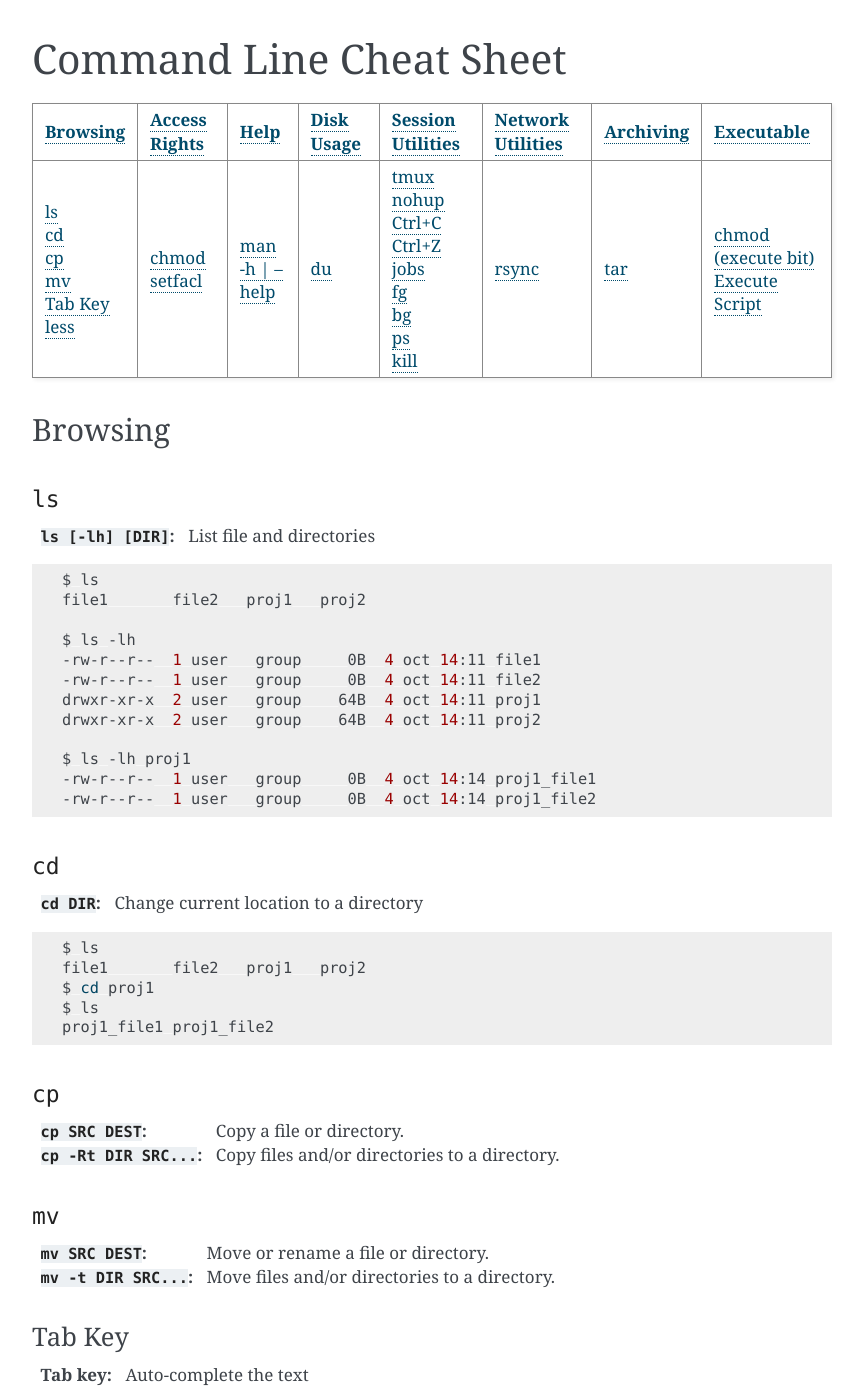
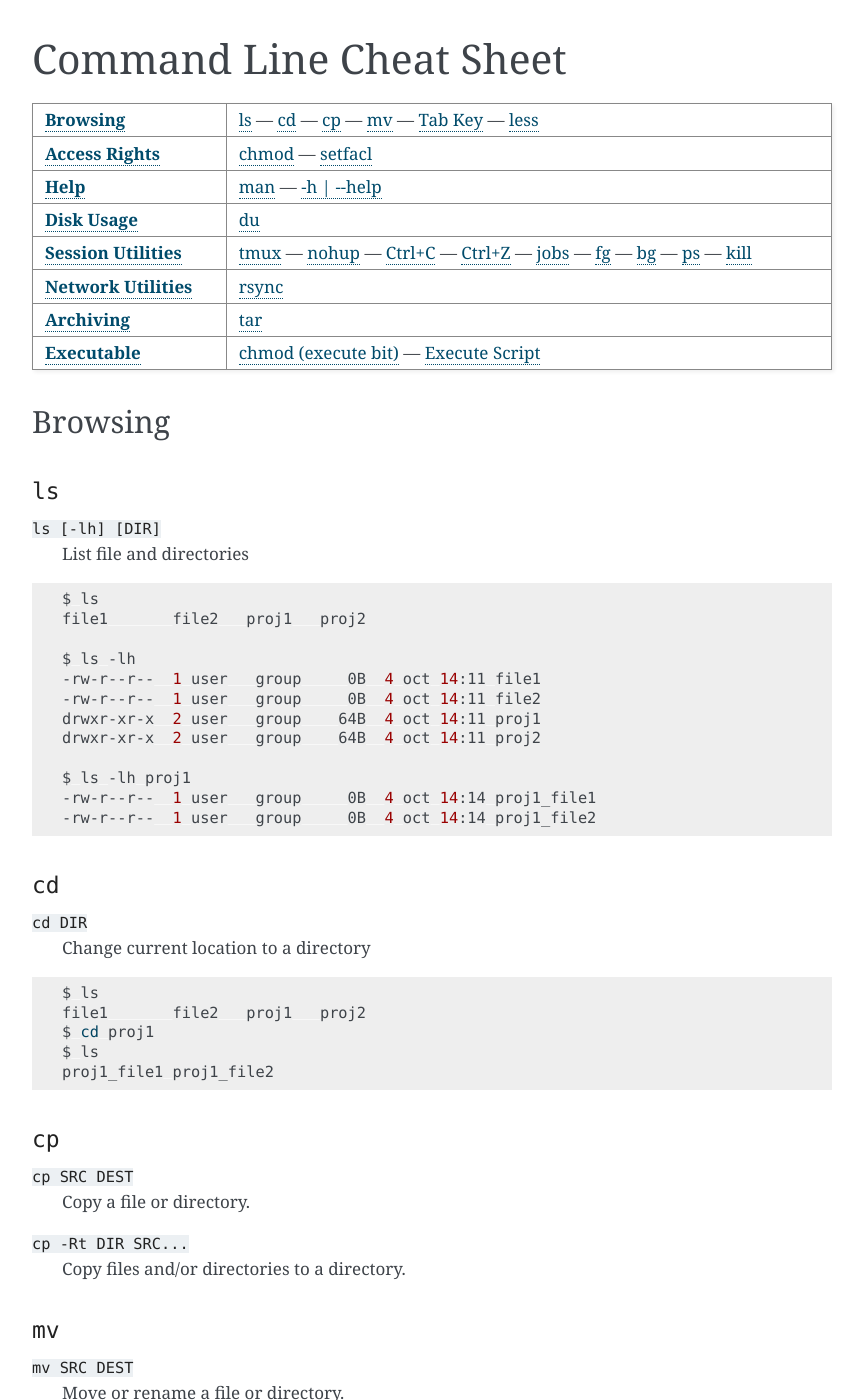
Before and after one commit to satyaog/cli-cheatsheet, a Sphinx documentation site: the page built from docs/source/index.rst, in a window 1280 px wide and 1400 px high. Shown: the whole window, without its empty margins (168-1032 px from the left). Built offline with Sphinx 7.4.7, drawn with Linux system fonts in a browser that asks for light colours; some of the changed text lies outside the part shown.

Commit message:
Update index.rst (#1)
* Update index.rst

```diff
--- a/docs/source/index.rst
+++ b/docs/source/index.rst
@@ -10,40 +9,42 @@ Command Line Cheat Sheet
 \
 
 .. list-table::
-   :header-rows: 1
+   :stub-columns: 1
+   :widths: auto
+   :width: 100%
 
    * - `Browsing`_
-     - `Access Rights`_
-     - `Help`_
-     - `Disk Usage`_
-     - `Session Utilities`_
-     - `Network Utilities`_
-     - `Archiving`_
-     - `Executable`_
-   * - | `ls`_
-       | `cd`_
-       | `cp`_
-       | `mv`_
-       | `Tab Key`_
-       | `less`_
-     - | `chmod`_
-       | `setfacl`_
-     - | `man`_
-       | `-h | --help`_
-     - | `du`_
-     - | `tmux`_
-       | `nohup`_
-       | `Ctrl+C`_
-       | `Ctrl+Z`_
-       | `jobs`_
-       | `fg`_
-       | `bg`_
-       | `ps`_
-       | `kill`_
-     - | `rsync`_
-     - | `tar`_
-     - | `chmod (execute bit)`_
-       | `Execute Script`_
+     - `ls`_ *---*
+       `cd`_ *---*
+       `cp`_ *---*
+       `mv`_ *---*
+       `Tab Key`_ *---*
+       `less`_
+   * - `Access Rights`_
+     - `chmod`_ ---
+       `setfacl`_
+   * - `Help`_
+     - `man`_ ---
+       `-h | \--help`_
+   * - `Disk Usage`_
+     - `du`_
+   * - `Session Utilities`_
+     - `tmux`_ ---
+       `nohup`_ ---
+       `Ctrl+C`_ ---
+       `Ctrl+Z`_ ---
+       `jobs`_ ---
+       `fg`_ ---
+       `bg`_ ---
+       `ps`_ ---
+       `kill`_
+   * - `Network Utilities`_
+     - `rsync`_
+   * - `Archiving`_
+     - `tar`_
+   * - `Executable`_
+     - `chmod (execute bit)`_ ---
+       `Execute Script`_
 
 ********
 Browsing
@@ -52,7 +53,8 @@ Browsing
 ``ls``
 ======
 
-:``ls [-lh] [DIR]``: List file and directories
+``ls [-lh] [DIR]``
+   List file and directories
 
 .. code-block:: bash
 
@@ -72,7 +74,8 @@ Browsing
 ``cd``
 ======
 
-:``cd DIR``: Change current location to a directory
+``cd DIR``
+   Change current location to a directory
 
 .. code-block:: bash
 
@@ -85,19 +88,24 @@ Browsing
 ``cp``
 ======
 
-:``cp SRC DEST``:       Copy a file or directory.
-:``cp -Rt DIR SRC...``: Copy files and/or directories to a directory.
+``cp SRC DEST``
+   Copy a file or directory.
+``cp -Rt DIR SRC...``
+   Copy files and/or directories to a directory.
 
 ``mv``
 ======
 
-:``mv SRC DEST``:      Move or rename a file or directory.
-:``mv -t DIR SRC...``: Move files and/or directories to a directory.
+``mv SRC DEST``
+   Move or rename a file or directory.
+``mv -t DIR SRC...``
+   Move files and/or directories to a directory.
 
 Tab Key
 =======
 
-:Tab key: Auto-complete the text
+*Tab key*
+   Auto-complete the text
 
 .. code-block:: bash
 
@@ -108,12 +116,13 @@ Tab Key
 ``less``
 ========
 
-:``less -r FILE``:    Visualize text in a pager rather than print it in the
-                      console. Use `q` to quit.
-:``less -r +F FILE``: Scroll forward the text of a log file and keep trying to
-                      read to update the pager as new content gets written into
-                      the file. Use `Ctrl+C`_ to interrupt the *following* and
-                      scroll back.
+``less -r FILE``
+   Visualize text in a pager rather than print it in the console. Use `q` to
+   quit.
+``less -r +F FILE``
+   Scroll forward the text of a log file and keep trying to read to update the
+   pager as new content gets written into the file. Use `Ctrl+C`_ to interrupt
+   the *following* and scroll back.
 
 .. code-block:: bash
 
@@ -140,7 +149,8 @@ Access Rights
 ``chmod``
 =========
 
-:``chmod MODE[,MODE] FILE``: Set the file mode bits
+``chmod MODE[,MODE] FILE``
+   Set the file mode bits
 
 ``MODE`` format
 ---------------
@@ -151,7 +161,10 @@ more letters from the set ``rwxX``
 :``u``:  set user mode bits
 :``g``:  set group mode bits
 :``o``:  set other mode bits
-:``+-``: add/remove mode bits
+:``+-``:  add/remove mode bits
+
+\
+
 :``r``:  read bit
 :``w``:  write bit
 :``x``:  execute bit
@@ -160,7 +173,7 @@ more letters from the set ``rwxX``
 ``setfacl``
 ===========
 
-:``setfacl {--set[-file]|--modify[-file]} MODE {DIR|FILE}``:
+``setfacl {--set[-file]|--modify[-file]} MODE {DIR|FILE}``
     Set (purge previous acl permissions) or modify file access control lists.
     ``--set[-file]`` requires permissions of user, group and other to be listed.
 
@@ -170,17 +183,14 @@ more letters from the set ``rwxX``
 The format of ``MODE`` is ``u::perms,g::perms,o::perms[,...]``, where ``perms``
 is one or more letters from the set ``rwxX``
 
-``[u:]uid:perms``
-    Set user mode bits where ``perms`` is one or more letters from the set
-    ``rwxX``
+:``[u:]uid:perms``:  Set user mode bits where ``perms`` is one or more letters
+                     from the set ``rwxX``
+:``[g:]gid:perms``:  Set group mode bits where ``perms`` is one or more letters
+                     from the set ``rwxX``
+:``o:perms``:  Set other mode bits where ``perms`` is one or more letters from
+               the set ``rwxX``
 
-``[g:]gid:perms``
-    Set group mode bits where ``perms`` is one or more letters from the set
-    ``rwxX``
-
-``o:perms``
-    Set other mode bits where ``perms`` is one or more letters from the set
-    ``rwxX``
+\
 
 :``r``: read bit
 :``w``: write bit
@@ -210,10 +220,10 @@ Help
 Open the help manual (man page) of a command. Not all commands have a man page
 entry.
 
-:``man COMMAND``:
-    Open the help manual (man page) of a command.
+``man COMMAND``
+   Open the help manual (man page) of a command.
 
-    `The manual will be shown in a pager.`
+   `The manual will be shown in a pager.`
 
 .. code-block:: bash
 
@@ -238,11 +248,12 @@ entry.
 
 Display help for a command. The information will be printed in the console.
 
-:``command (-h|--help)``:        | Display help for a command.
-                                 | `Commands might have either or both options
-                                    (` ``-h`` `,` ``--help`` `).`
-:``command (-h|--help) | less``: Useful to scroll text in a pager rather than
-                                 print it in the console
+``command (-h|--help)``
+   | Display help for a command.
+   | `Commands might have either or both options
+      (` ``-h`` `,` ``--help`` `).`
+``command (-h|--help) | less``
+   Useful to scroll text in a pager rather than print it in the console
 
 .. code-block:: bash
 
@@ -270,7 +281,8 @@ Disk Usage
 ``du``
 ======
 
-:``du -sh [DIR]``: Print the disk usage of a directory
+``du -sh [DIR]``
+   Print the disk usage of a directory
 
 .. code-block:: bash
 
@@ -287,10 +299,14 @@ Session Utilities
 Enables a number of terminals to be created, accessed, and controlled from a
 single screen.
 
-:``tmux``:           Open a new window
-:``tmux ls|list``:   List sessions
-:``tmux attach``:    Attach to the last detached window
-:``tmux attach -t SESSION_INDEX``: Attach to a detached session
+``tmux``
+   Open a new window
+``tmux ls|list``
+   List sessions
+``tmux attach``
+   Attach to the last detached window
+``tmux attach -t SESSION_INDEX``
+   Attach to a detached session
 
 Inside a tmux terminal
 ----------------------
@@ -319,23 +335,26 @@ Panes
 ``nohup``
 =========
 
-:``nohup COMMAND &``: Run a command that will NOt HangUP when the terminal
-closes
+``nohup COMMAND &``
+   Run a command that will NOt HangUP when the terminal closes
 
 Ctrl+C
 ======
 
-:``Ctrl+C``: Interrupt the current command
+``Ctrl+C``
+   Interrupt the current command
 
 Ctrl+Z
 ======
 
-:``Ctrl+Z``: Stop (pause) and background the current command
+``Ctrl+Z``
+   Stop (pause) and background the current command
 
 ``jobs``
 ========
 
-:``jobs``: List the background jobs
+``jobs``
+   List the background jobs
 
 .. code-block:: bash
 
@@ -346,17 +365,20 @@ Ctrl+Z
 ``fg``
 ======
 
-:``fg``: Resume the job that's next in the queue
+``fg``
+   Resume the job that's next in the queue
 
 ``bg``
 ======
 
-:``bg``: Push the next job in the queue into the background
+``bg``
+   Push the next job in the queue into the background
 
 ``ps``
 ======
 
-:``ps -fju $USER --forest``: Display the user's process tree
+``ps -fju $USER --forest``
+   Display the user's process tree
 
 .. code-block:: bash
 
@@ -368,9 +390,12 @@ Ctrl+Z
 ``kill``
 ========
 
-:``kill %JOB_INDEX``: Kill a job using the job's index
-:``kill PID``: Kill a process using the process's id
-:``kill -- -PGID``: Kill all process belonging to the process group id
+``kill %JOB_INDEX``
+   Kill a job using the job's index
+``kill PID``
+   Kill a process using the process's id
+``kill -- -PGID``
+   Kill all process belonging to the process group id
 
 .. code-block:: bash
 
@@ -384,13 +409,14 @@ Network Utilities
 ``rsync``
 =========
 
-:``rsync -arLv SRC [SRC ...] DEST``: Recursively copy from source to
-destination, locally or remotely
+``rsync -arLv SRC [SRC ...] DEST``
+   Recursively copy from source to destination, locally or remotely
 
 Additional Options
 ------------------
 
---partial            Keep partially transferred files
+--partial
+   Keep partially transferred files
 --relative
    Copy "implied directories" as well as the last part of ``SRC``. Ex.:
    **foo/bar/** in:
@@ -418,19 +444,20 @@ Archiving
 ``tar``
 =======
 
-:``tar -cvf TAR_NAME.tar DIR...``:     Create a .tar archive with the content of
-                                       directories
-:``tar -czvf TAR_NAME.tar.gz DIR...``: Create a .tar archive and compress it
-                                       using gzip
-:``tar -xf TAR_NAME.tar -C DIR``:      Extract a .tar archive into a directory
-:``tar -xzf TAR_NAME.tar.gz -C DIR``:  Extract a .tar archive compressed with
-                                       gzip into a directory
+``tar -cvf TAR_NAME.tar DIR...``
+   Create a .tar archive with the content of directories
+``tar -czvf TAR_NAME.tar.gz DIR...``
+   Create a .tar archive and compress it using gzip
+``tar -xf TAR_NAME.tar -C DIR``
+   Extract a .tar archive into a directory
+``tar -xzf TAR_NAME.tar.gz -C DIR``
+   Extract a .tar archive compressed with gzip into a directory
 
 Additional Options
 ------------------
 
--r             Append files to the .tar archive. This replaces ``-c``.
---sort=name    Sort the directory entries on name.
+-r           Append files to the .tar archive. This replaces ``-c``.
+--sort=name  Sort the directory entries on name.
 
 **********
 Executable
@@ -439,10 +466,11 @@ Executable
 ``chmod`` (execute bit)
 ============================
 
-:``chmod +x script.sh``: Add the execute mode bit to a script file so it can be
-                         executed
+``chmod +x script.sh``
+   Add the execute mode bit to a script file so it can be executed
 
 Execute Script
 ==============
 
-:``./script.sh``: Execute a script
+``./script.sh``
+   Execute a script
```
Also changed, not shown: other parts of docs/source/index.rst (+3 -4 lines).
